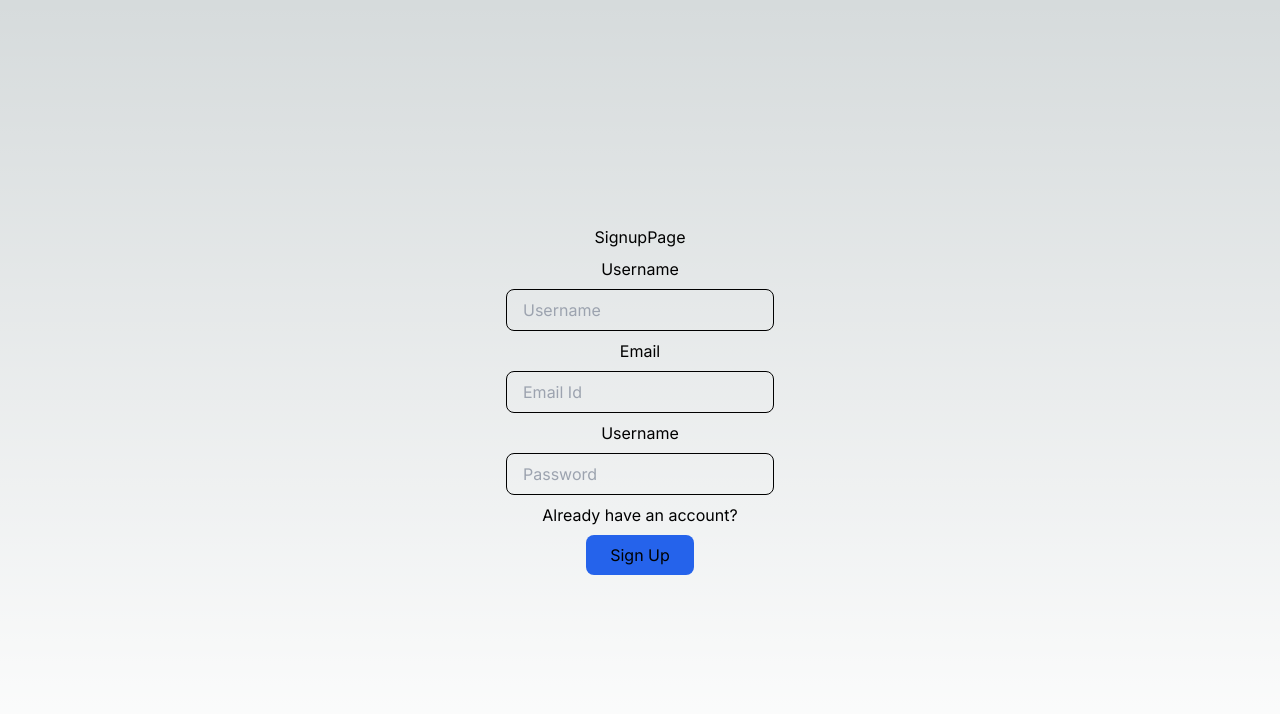
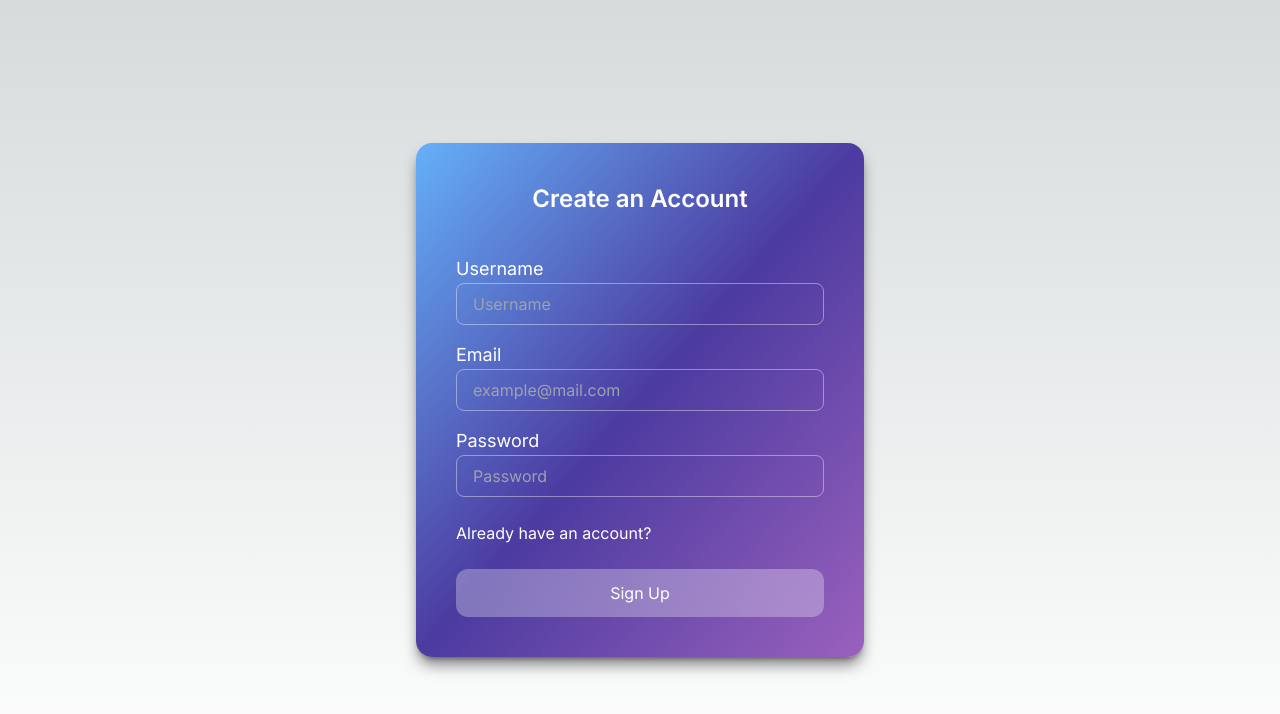
Before and after one commit to sriram651/auth-app, a Next.js app: page /signup in a window 1280 px wide. Shown: the top 714 px of the page. Built offline with nearby package versions, Linux system fonts and the light colour scheme.

Commit message:
feature: signup page UI changes

```diff
--- a/src/app/login/page.jsx
+++ b/src/app/login/page.jsx
@@ -16,7 +16,7 @@ export default function LoginPage() {
   });
   const [loading, setLoading] = useState(false);
 
-  async function onSignup(e) {
+  async function onLogin(e) {
     e.preventDefault();
     try {
       setLoading(true);
@@ -43,10 +43,7 @@ export default function LoginPage() {
       <div className='w-full min-h-svh flex flex-col justify-center items-center'>
         <form
           className='w-11/12 md:w-full max-w-md bg-gradient-to-br from-[#65B0F8] via-[#4C3BA0] to-[#9A61BD] text-white backdrop-blur-xl p-6 md:p-10 rounded-2xl h-max flex flex-col justify-center items-start gap-4 md:gap-8 shadow-lg shadow-black/50 animate-openUp'
-          onSubmit={onSignup}
-          // style={{
-          //   background: "linear-gradient(90deg, rgb(249, 115, 22, 0), rgb(249, 115, 22, 0), rgb(157, 23, 77, 0)",
-          // }}
+          onSubmit={onLogin}
         >
           <h1 className='text-2xl font-semibold text-center w-full'>Login</h1>
           <div className="w-full flex flex-col justify-center items-start gap-0">
--- a/src/app/signup/page.jsx
+++ b/src/app/signup/page.jsx
@@ -34,35 +34,47 @@ export default function SignupPage() {
       <Head>
         <title>Signup</title>
       </Head>
-      <form className='w-full min-h-screen flex flex-col justify-center items-center gap-2' onSubmit={onSignup}>
-        <h1>SignupPage</h1>
-        <label htmlFor="username">Username</label>
+      <div className='w-full min-h-svh flex flex-col justify-center items-center'>
+        <form
+          className='w-11/12 md:w-full max-w-md bg-gradient-to-br from-[#65B0F8] via-[#4C3BA0] to-[#9A61BD] text-white backdrop-blur-xl p-6 md:p-10 rounded-2xl h-max flex flex-col justify-center items-start gap-4 md:gap-6 shadow-lg shadow-black/50 animate-openUp'
+          onSubmit={onSignup}
+        >
+          <h1 className='text-2xl font-semibold text-center w-full'>Create an Account</h1>
+          <div className="w-full flex flex-col justify-center items-start gap-0">
+            <label className='text-base md:text-lg mt-4' htmlFor="username">Username</label>
             <input
+              required
+              minLength={6}
               type="text"
               value={user.username}
               onChange={(e) => setUser((prev) => { return { ...prev, username: e.target.value } })}
               placeholder='Username'
-          className='w-max px-4 py-2 bg-transparent outline-none border border-black dark:border-white rounded-lg'
+              className='w-full px-4 py-2 bg-transparent outline-none border border-white/40 focus:border-white rounded-lg'
             />
-        <label htmlFor="username">Email</label>
+            <label className='text-base md:text-lg mt-4' htmlFor="username">Email</label>
             <input
-          type="text"
+              required
+              type="email"
               value={user.email}
               onChange={(e) => setUser((prev) => { return { ...prev, email: e.target.value } })}
-          placeholder='Email Id'
-          className='w-max px-4 py-2 bg-transparent outline-none border border-black dark:border-white rounded-lg'
+              placeholder='example@mail.com'
+              className='w-full px-4 py-2 bg-transparent outline-none border border-white/40 focus:border-white rounded-lg'
             />
-        <label htmlFor="username">Username</label>
+            <label className='text-base md:text-lg mt-4' htmlFor="password">Password</label>
             <input
+              required
+              minLength={8}
               type="password"
               value={user.password}
               onChange={(e) => setUser((prev) => { return { ...prev, password: e.target.value } })}
               placeholder='Password'
-          className='w-max px-4 py-2 bg-transparent outline-none border border-black dark:border-white rounded-lg'
+              className='w-full px-4 py-2 bg-transparent outline-none border border-white/40 focus:border-white rounded-lg'
             />
-        <Link href="/login">Already have an account?</Link>
-        <button type="submit" className='w-max px-6 py-2 bg-blue-600 rounded-lg' disabled={loading}>{loading ? "Please wait..." : "Sign Up"}</button>
+          </div>
+          <Link href="/login" className='hover:text-black focus:text-black outline-none'>Already have an account?</Link>
+          <button type="submit" className='w-full px-6 py-3 bg-white/30 backdrop-blur-xl hover:text-black focus:text-black rounded-xl outline-none' disabled={loading}>{loading ? "Please wait..." : "Sign Up"}</button>
         </form>
+      </div>
     </>
   )
 }
```
Lines whose indentation alone changed are shown as unchanged.
